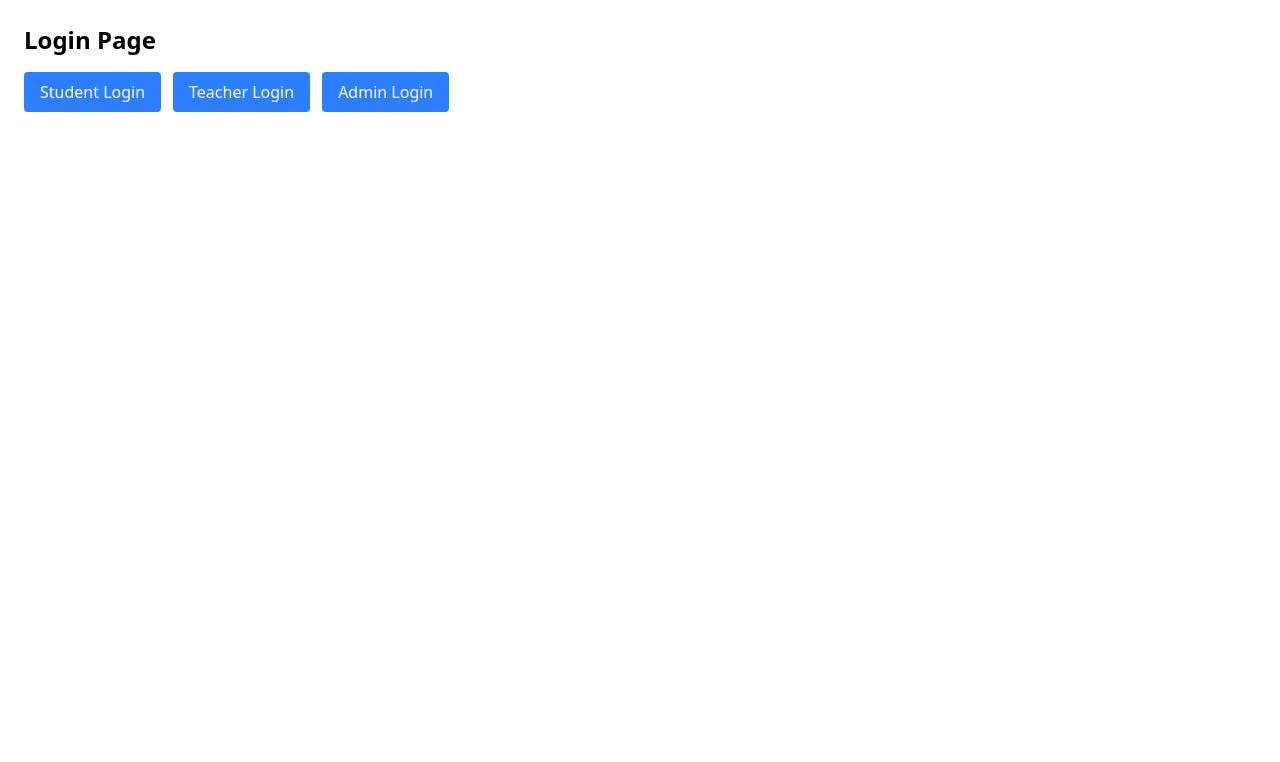
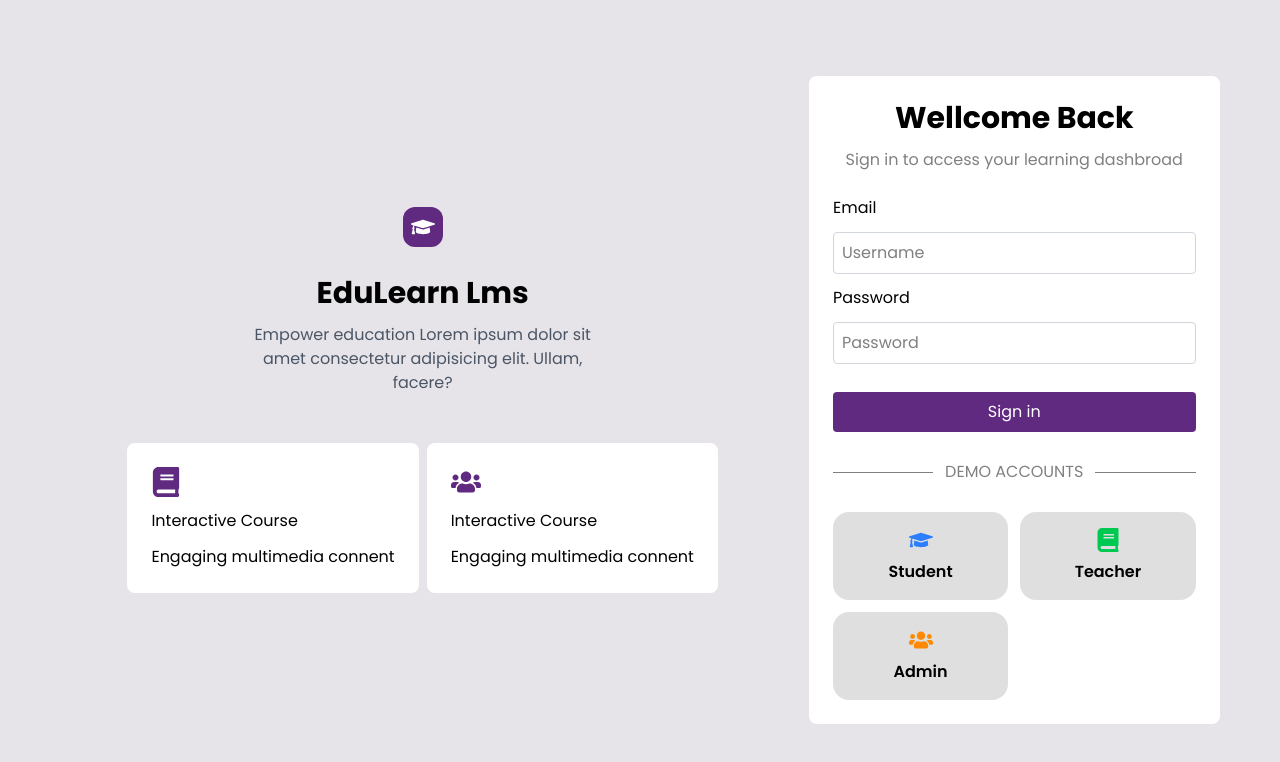
Before and after one commit to absabur/EduLearn, a React (Vite) app: page /login in a window 1280 px wide. Shown: the top 762 px of the page. Built offline with nearby package versions, Linux system fonts and the light colour scheme.

Commit message:
login page okk

```diff
--- a/index.html
+++ b/index.html
@@ -6,7 +6,7 @@
     <meta name="viewport" content="width=device-width, initial-scale=1.0" />
     <title>Edu Learning</title>
   </head>
-  <body>
+  <body >
     <div id="root"></div>
     <script type="module" src="/src/main.jsx"></script>
   </body>
--- a/package.json
+++ b/package.json
@@ -14,6 +14,7 @@
     "@tailwindcss/vite": "^4.1.13",
     "react": "^19.1.1",
     "react-dom": "^19.1.1",
+    "react-icons": "^5.5.0",
     "react-redux": "^9.2.0",
     "react-router": "^7.9.1",
     "react-router-dom": "^7.9.1",
--- /dev/null
+++ b/src/components/login/ContentCard.jsx
@@ -0,0 +1,13 @@
+import React from "react";
+
+const ContentCard = ({ icon, heading, content }) => {
+  return (
+    <div className="flex flex-col items-start justify-center gap-3 mt-6 bg-primary p-6 rounded-lg">
+      <p className="text-3xl text-secondary">{icon}</p>
+      <h1>{heading}</h1>
+      <p>{content}</p>
+    </div>
+  );
+};
+
+export default ContentCard;
--- /dev/null
+++ b/src/components/login/DemonLoginButton.jsx
@@ -0,0 +1,21 @@
+import React from "react";
+import { useDispatch } from "react-redux";
+import { useNavigate } from "react-router";
+import { loginAsync } from "../../reduxToolkit/auth/authThunk";
+
+export const DemonLoginButton = ({role,children}) => {
+  const dispatch = useDispatch();
+  const navigate = useNavigate();
+  const handleLogin = (role) => {
+    dispatch(loginAsync({ role, password: "1234" }));
+    navigate("/dashboard");
+  };
+  return (
+    <button
+      onClick={() => handleLogin(role)}
+      className="bg-secondary-text/25 px-4 py-4 rounded-2xl w-full flex flex-col items-center justify-center gap-2 cursor-pointer "
+    >
+      {children}
+    </button>
+  );
+};
--- a/src/index.css
+++ b/src/index.css
@@ -1 +1,15 @@
+@import url("https://fonts.googleapis.com/css2?family=Poppins:ital,wght@0,100;0,200;0,300;0,400;0,500;0,600;0,700;0,800;0,900;1,100;1,200;1,300;1,400;1,500;1,600;1,700;1,800;1,900&display=swap");
 @import "tailwindcss";
+
+@theme {
+  --font-poppins: "Poppins", sans-serif;
+  --color-primary: #ffffff;
+  --color-secondary: #602a80;
+  --color-primary-text: #000000;
+  --color-secondary-text: #808080;
+}
+
+body {
+  font-family: var(--font-poppins);
+  background-color: rgb(230, 228, 233);
+}
--- a/src/pages/Login.jsx
+++ b/src/pages/Login.jsx
@@ -1,39 +1,86 @@
 // Login.jsx
-import { useDispatch } from "react-redux";
-import { useNavigate } from "react-router-dom";
-import { loginAsync } from "../reduxToolkit/auth/authThunk";
+import { FaBook, FaGraduationCap, FaUsers } from "react-icons/fa";
+import ContentCard from "../components/login/ContentCard";
+import { DemonLoginButton } from "../components/login/DemonLoginButton";
 
 export default function Login() {
-  const dispatch = useDispatch();
-  const navigate = useNavigate();
+  return (
+    <div className="container mx-auto p-6 flex flex-col md:flex-row gap-6 justify-center items-center min-h-screen">
+      <div className="hidden lg:flex flex-col items-center justify-center gap-6">
+        <div className="flex flex-col items-center justify-center gap-3">
+          <div className="bg-secondary w-10 h-10 rounded-xl flex items-center justify-center">
+            <FaGraduationCap className="text-2xl text-white " />
+          </div>
+          <h1 className="text-3xl font-bold mt-4">EduLearn Lms</h1>
+          <p className="text-gray-600 w-1/2 text-center">
+            Empower education Lorem ipsum dolor sit amet consectetur adipisicing
+            elit. Ullam, facere?
+          </p>
+        </div>
 
-  const handleLogin = (role) => {
-    dispatch(loginAsync({ role, password: "1234" }));
-    navigate("/dashboard");
-  };
+        <div className="flex gap-2">
+          <ContentCard
+            icon={<FaBook />}
+            heading={"Interactive Course"}
+            content={"Engaging multimedia connent"}
+          />
+          <ContentCard
+            icon={<FaUsers />}
+            heading={"Interactive Course"}
+            content={"Engaging multimedia connent"}
+          />
+        </div>
+      </div>
+      <div className="bg-primary p-6 rounded-lg flex flex-col items-start justify-center gap-3 md:w-1/3">
+        <h1 className="text-primary-text font-bold text-3xl text-center w-full">
+          Wellcome Back
+        </h1>
+        <p className="text-secondary-text text-base w-full text-center">Sign in to access your learning dashbroad</p>
+        <form className="w-full flex flex-col gap-3 mt-3">
+          <label htmlFor="email"> Email</label>
+          <input
+            id="email"
+            type="text"
+            placeholder="Username"
+            className="w-full p-2 border border-gray-300 rounded"
+          />
+          <label htmlFor="password">Password</label>
+          <input
+            id="password"
+            type="password"
+            placeholder="Password"
+            className="w-full p-2 border border-gray-300 rounded"
+          />
+          <button
+            type="submit"
+            className="bg-secondary text-white px-4 py-2 rounded mt-4 w-full"
+          >
+            Sign in
+          </button>
+        </form>
 
-  return (
-    <div className="p-6">
-      <h1 className="text-2xl font-bold mb-4">Login Page</h1>
-      <div className="flex gap-3">
-        <button
-          onClick={() => handleLogin("student")}
-          className="bg-blue-500 text-white px-4 py-2 rounded"
-        >
-          Student Login
-        </button>
-        <button
-          onClick={() => handleLogin("teacher")}
-          className="bg-blue-500 text-white px-4 py-2 rounded"
-        >
-          Teacher Login
-        </button>
-        <button
-          onClick={() => handleLogin("admin")}
-          className="bg-blue-500 text-white px-4 py-2 rounded"
-        >
-          Admin Login
-        </button>
+        <div className=" w-full flex justify-center items-center gap-3 mt-4 ">
+          <hr className="flex-1 text-secondary-text" />
+          <p className="text-secondary-text">DEMO ACCOUNTS</p>
+          <hr className="flex-1 text-secondary-text" />
+        </div>
+        {/* demo account button */}
+        <div className="grid grid-cols-2 gap-3 w-full mt-4">
+          <DemonLoginButton role={"student"}>
+            <FaGraduationCap className="text-2xl text-blue-500" />
+            <p className="text-primary-text font-semibold"> Student</p>
+          </DemonLoginButton>
+
+          <DemonLoginButton role={"teacher"}>
+            <FaBook className="text-2xl text-green-500" />
+            <p className="text-primary-text font-semibold"> Teacher</p>
+          </DemonLoginButton>
+
+          <DemonLoginButton role={"admin"}>
+            <FaUsers className="text-2xl text-orange-400" />
+            <p className="text-primary-text font-semibold"> Admin</p>
+          </DemonLoginButton>
+        </div>
       </div>
     </div>
   );
```
Also changed, not shown: src/components/AdminDashboard.jsx (renamed from src/Components/AdminDashboard.jsx), src/components/PrivateRoute.jsx (renamed from src/Components/PrivateRoute.jsx), src/components/StudentDashboard.jsx (renamed from src/Components/StudentDashboard.jsx), src/components/TeacherDashboard.jsx (renamed from src/Components/TeacherDashboard.jsx), 1 other file (tests, documents, lock files or other folders).
